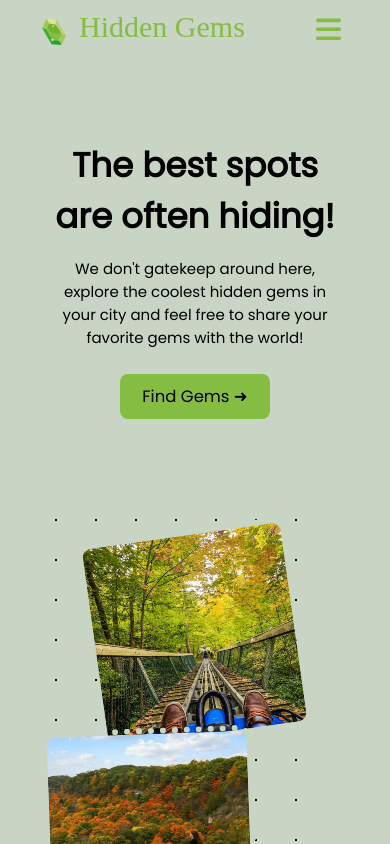
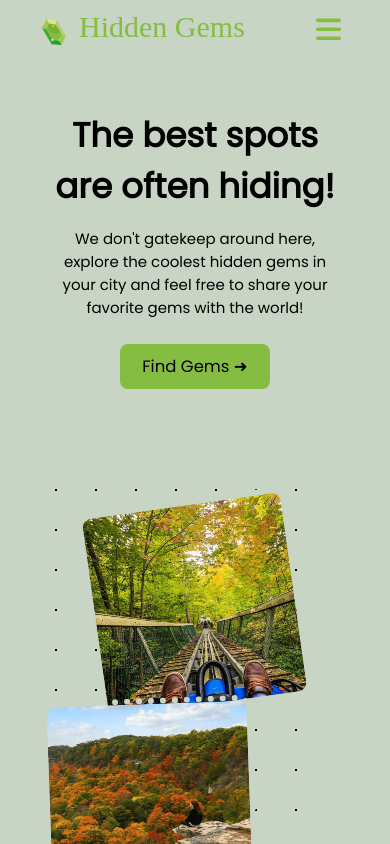
Before and after one commit to razeenf/Hidden-Gems, a React (Vite) app in the folder react/: page / in a window 390 px wide. Shown: the top 844 px of the page. Built offline with nearby package versions, Linux system fonts and the light colour scheme; grey boxes are pictures that could not be loaded; a web font is replaced by a local one.

Commit message:
ui update

```diff
--- a/react/src/main.css
+++ b/react/src/main.css
@@ -17,3 +17,9 @@ body {
     min-height: calc(100vh - 170px);
     padding: 100px 0 0 0;
 }
+
+@media (max-width: 800px) {
+    .wrapper {
+        padding: 70px 0 0 0;
+    }
+}
```
